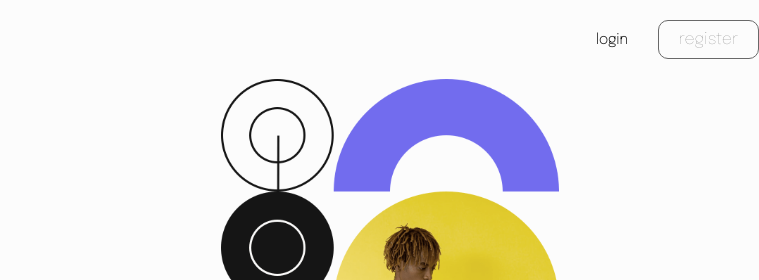
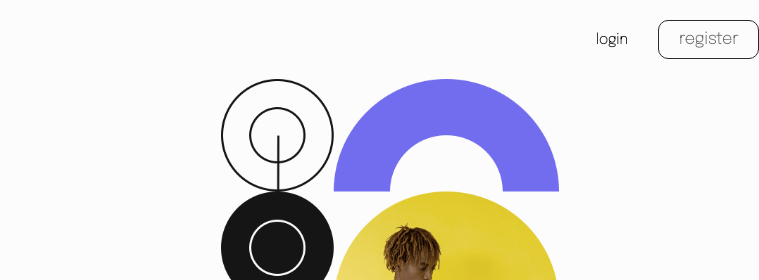
Before and after one commit to SalimKH5/Intro-section-with-dropdown-navigation, a plain HTML site: page index.html in a window 1280 px wide. In both pictures the pointer is over the element "login". Shown: the top 280 px of the page, 521-1280 px from the left. Drawn offline with Linux system fonts and the light colour scheme.

Commit message:
Update index.css

```diff
--- a/index.css
+++ b/index.css
@@ -106,17 +106,18 @@ body{
 
 .register-btn{
     padding:10px 20px;
-    border: 1px solid  hsl(0, 0%, 41%);
+    border: 1px solid  hsl(0, 1%, 17%);
     border-radius: 10px;
     cursor: pointer;
+    font-weight: bold;
 }
 
 
 
 
 .register-btn:hover,.login-btn:hover{
-    border-color:  hsl(0, 0%, 8%);
-    color: hsl(0, 0%, 8%)
+    border-color:  hsl(0, 0%, 0%);
+    color: #000000;
 }
 
 .menu-burger{
```
